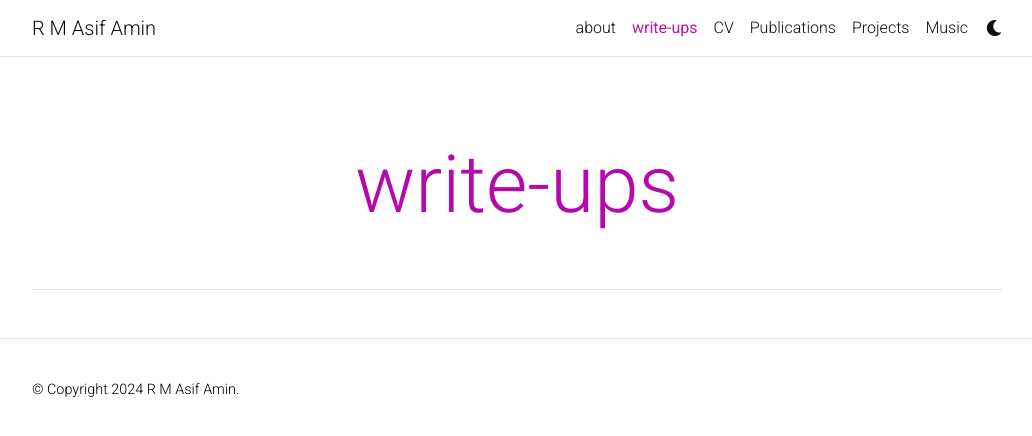
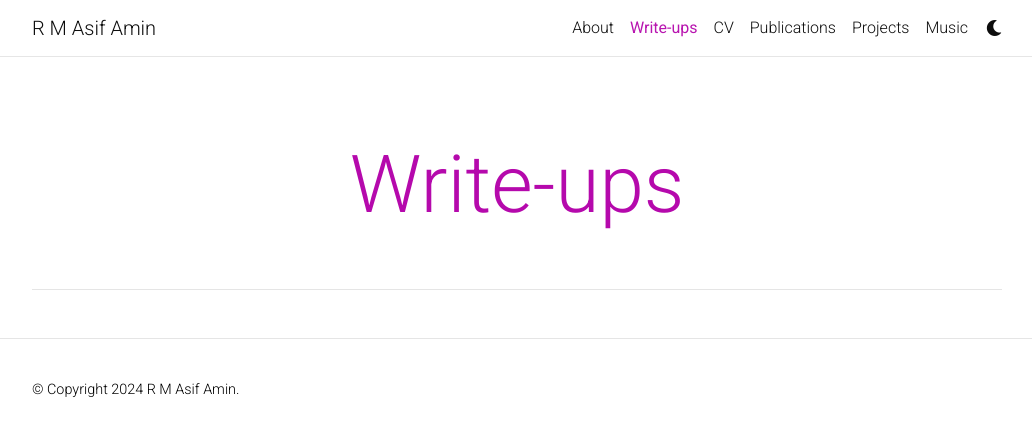
Before and after one commit to rm-asif-amin/rm-asif-amin.github.io, a Jekyll site: the page built from blog/index.html, in a window 1280 px wide. Shown: the top 436 px of the page, without its empty margins (123-1155 px from the left). Built offline with Jekyll 4.4.1, drawn with Linux system fonts in a browser that asks for light colours; full-size pictures stand in for the smaller copies a plugin makes; the list of posts is cut into pages by our own code; comment, search, counter and statistics services are not loaded; a style sheet for code colours, icons or effects is not loaded.

Commit message:
capitalized

```diff
--- a/_config.yml
+++ b/_config.yml
@@ -120,8 +120,8 @@ bing_site_verification:  # out your bing-site-verification ID (Bing Webmaster)
 # Blog
 # -----------------------------------------------------------------------------
 
-blog_name: write-ups # blog_name will be displayed in your blog page
-blog_nav_title: write-ups # your blog must have a title for it to be displayed in the nav bar
+blog_name: Write-ups # blog_name will be displayed in your blog page
+blog_nav_title: Write-ups  # your blog must have a title for it to be displayed in the nav bar
 blog_description:
 permalink: /blog/:year/:title/
 
```
Also changed, not shown: _pages/about.md (+1 -1 lines).
